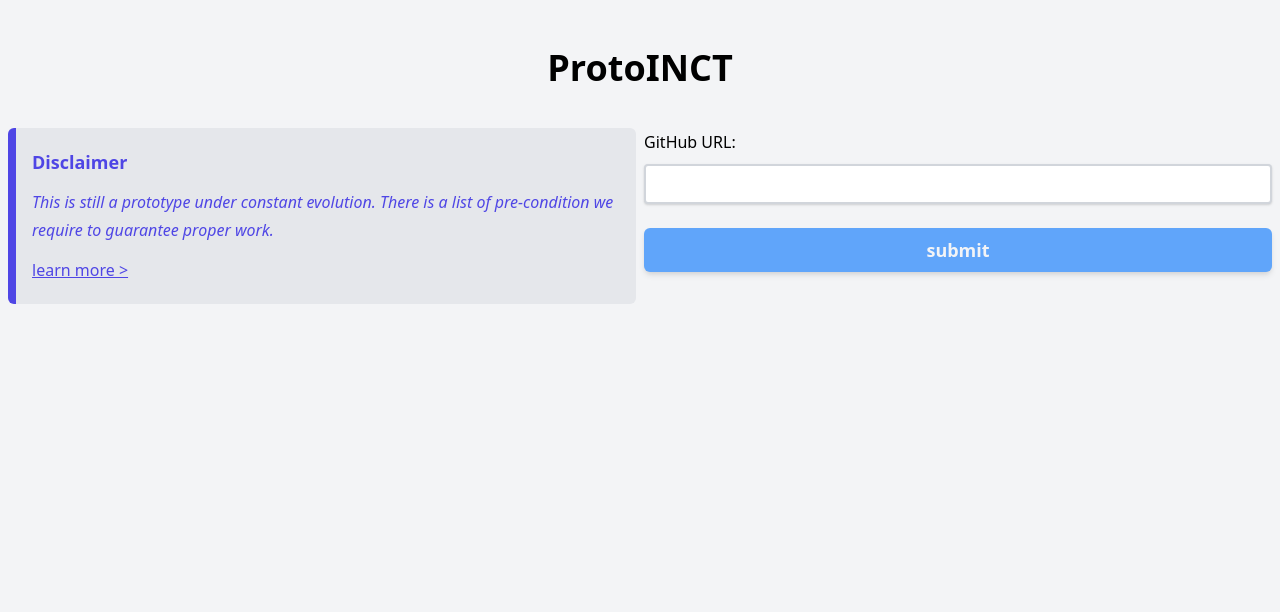
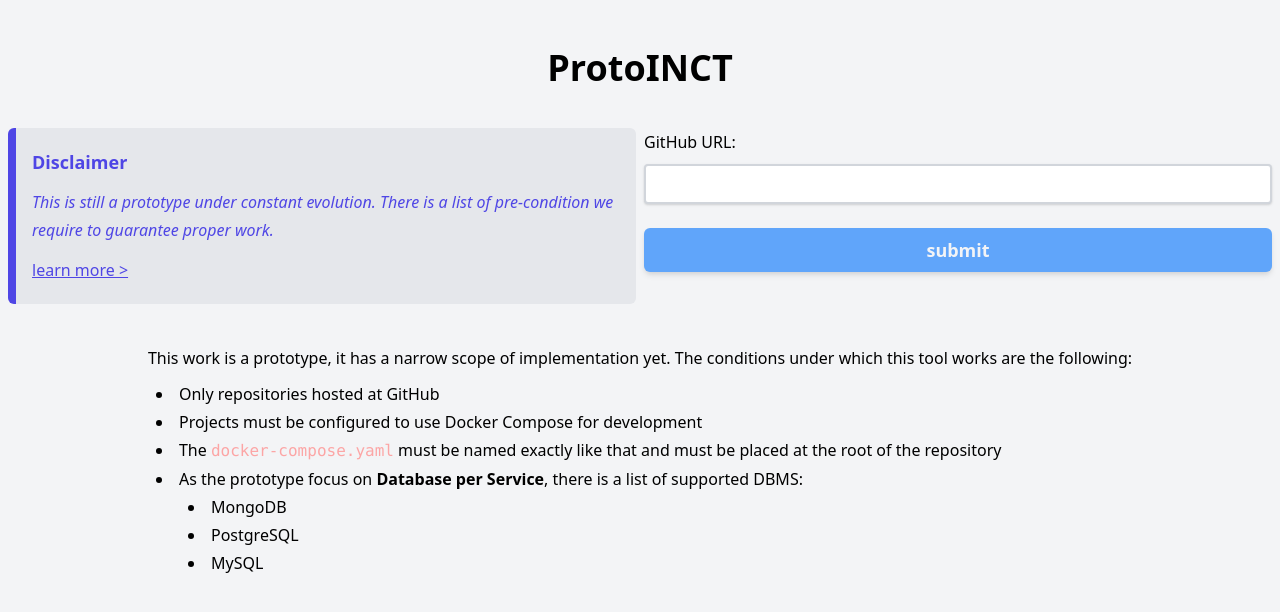
Before and after one commit to the-sortinghat/ProtoINCT, a Nuxt app in the folder frontend/: page / in a window 1280 px wide. Shown: the top 612 px of the page. Built offline with nearby package versions, Linux system fonts and the light colour scheme.

Commit message:
add preconditions to home if mid or more
Signed-off-by: João Daniel <jotaf.daniel@gmail.com>

```diff
--- a/frontend/pages/index.vue
+++ b/frontend/pages/index.vue
@@ -7,5 +7,7 @@
 
       <RepoForm class="order-1 lg:order-2 lg:w-1/2" />
     </main>
+
+    <Preconditions class="hidden md:block md:mx-auto md:mt-10" />
   </div>
 </template>
```
